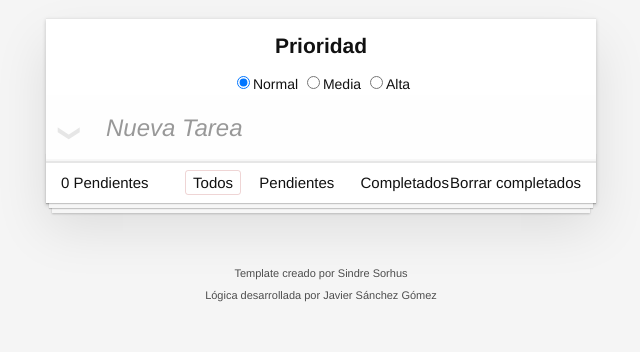
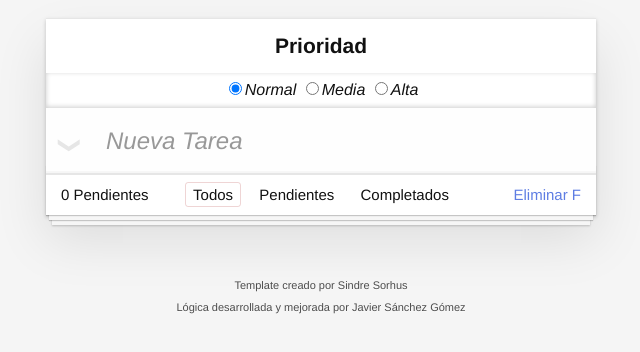
Before and after one commit to Nimrockdev/todo, a website built with webpack: page src/index.html in a window 1280 px wide. Shown: the part 112-464 px from the top of the page, without its empty margins (319-959 px from the left). Built offline with nearby package versions, Linux system fonts and the light colour scheme.

Commit message:
update styles

```diff
--- a/src/index.html
+++ b/src/index.html
@@ -15,7 +15,7 @@
             <h1>Tareas</h1>
             <section class="main">
                 <H2 align="center">Prioridad</H2>
-                <div align="center" id="prioridades">
+                <div align="center" id="prioridades" class="prioridades">
                     <input id="p1" type="radio" name="prioridad" value="1" checked>Normal
                     <input id="p2" type="radio" name="prioridad" value="2">Media
                     <input id="p3" type="radio" name="prioridad" value="3">Alta
@@ -65,14 +65,14 @@
                 </li>
             </ul>
             <!-- Hidden if no completed items are left ↓ -->
-            <button class="clear-completed">Borrar completados</button>
+            <button class="clear-completed">Eliminar F</button>
         </footer>
     </section>
     <footer class="info">
 
         <p>Template creado por <a href="http://sindresorhus.com">Sindre Sorhus</a></p>
         <!-- Change this out with your name and url ↓ -->
-        <p>Lógica desarrollada por <a href="https://github.com/Nimrockdev">Javier Sánchez Gómez</a></p>
+        <p>Lógica desarrollada y mejorada por <a href="https://github.com/Nimrockdev">Javier Sánchez Gómez</a></p>
 
     </footer>
 
--- a/src/styles.css
+++ b/src/styles.css
@@ -108,6 +108,23 @@ body {
     position: relative;
     z-index: 2;
     border-top: 1px solid #e6e6e6;
+}
+
+.prioridades {
+    font-style: italic;
+    position: relative;
+    margin: 0;
+    width: 100%;
+    font-size: 16px;
+    font-family: inherit;
+    font-weight: inherit;
+    line-height: 1.4em;
+    color: inherit;
+    padding: 6px;
+    box-shadow: inset 0 -1px 5px 0 rgba(0, 0, 0, 0.2);
+    box-sizing: border-box;
+    -webkit-font-smoothing: antialiased;
+    -moz-osx-font-smoothing: grayscale;
 }
 
 .toggle-all {
@@ -323,6 +340,7 @@ html .clear-completed:active {
     line-height: 20px;
     text-decoration: none;
     cursor: pointer;
+    color: #5e7de3;
 }
 
 .clear-completed:hover {
```
Also changed, not shown: src/js/componentes.js (+0 -8 lines).
